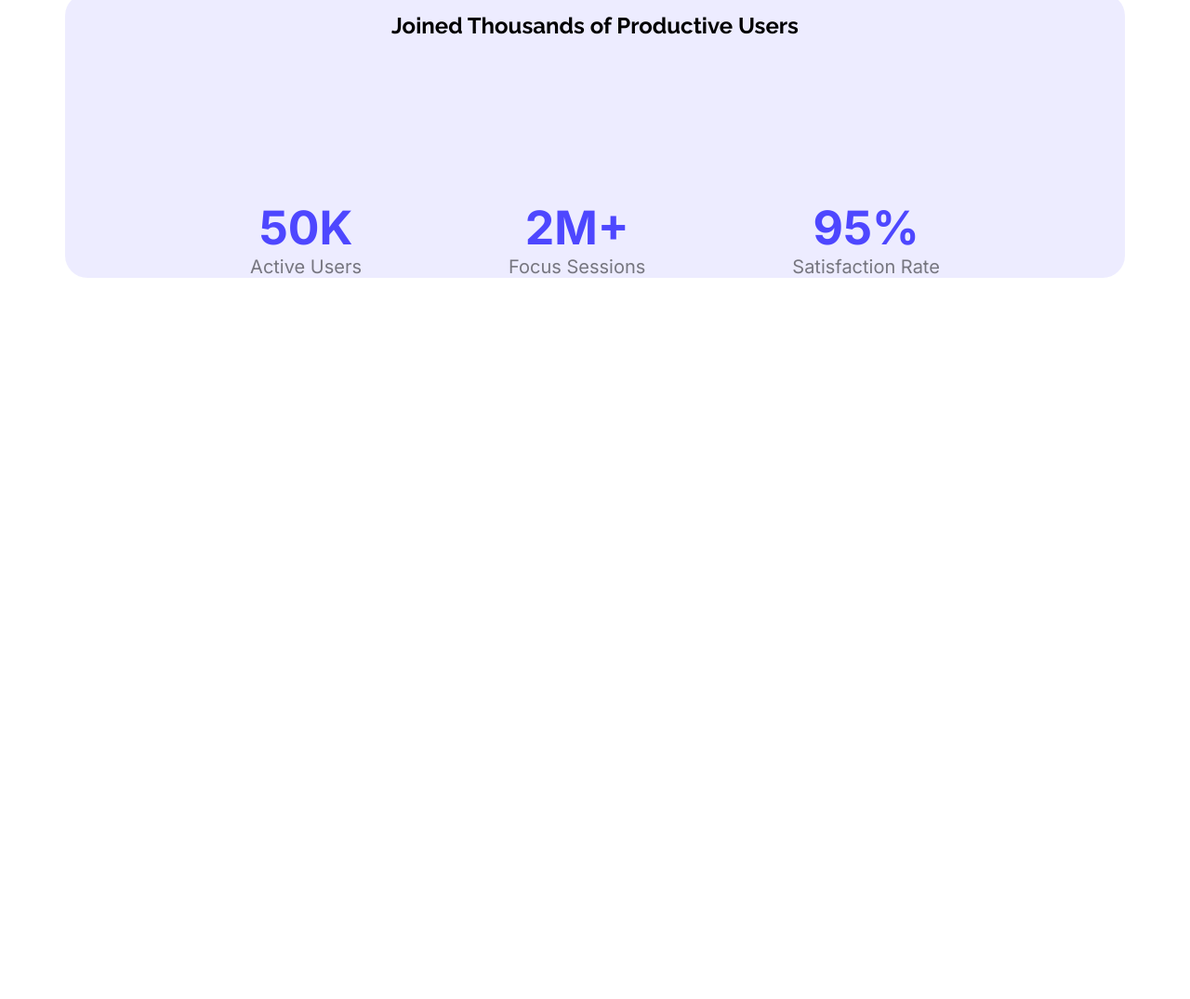
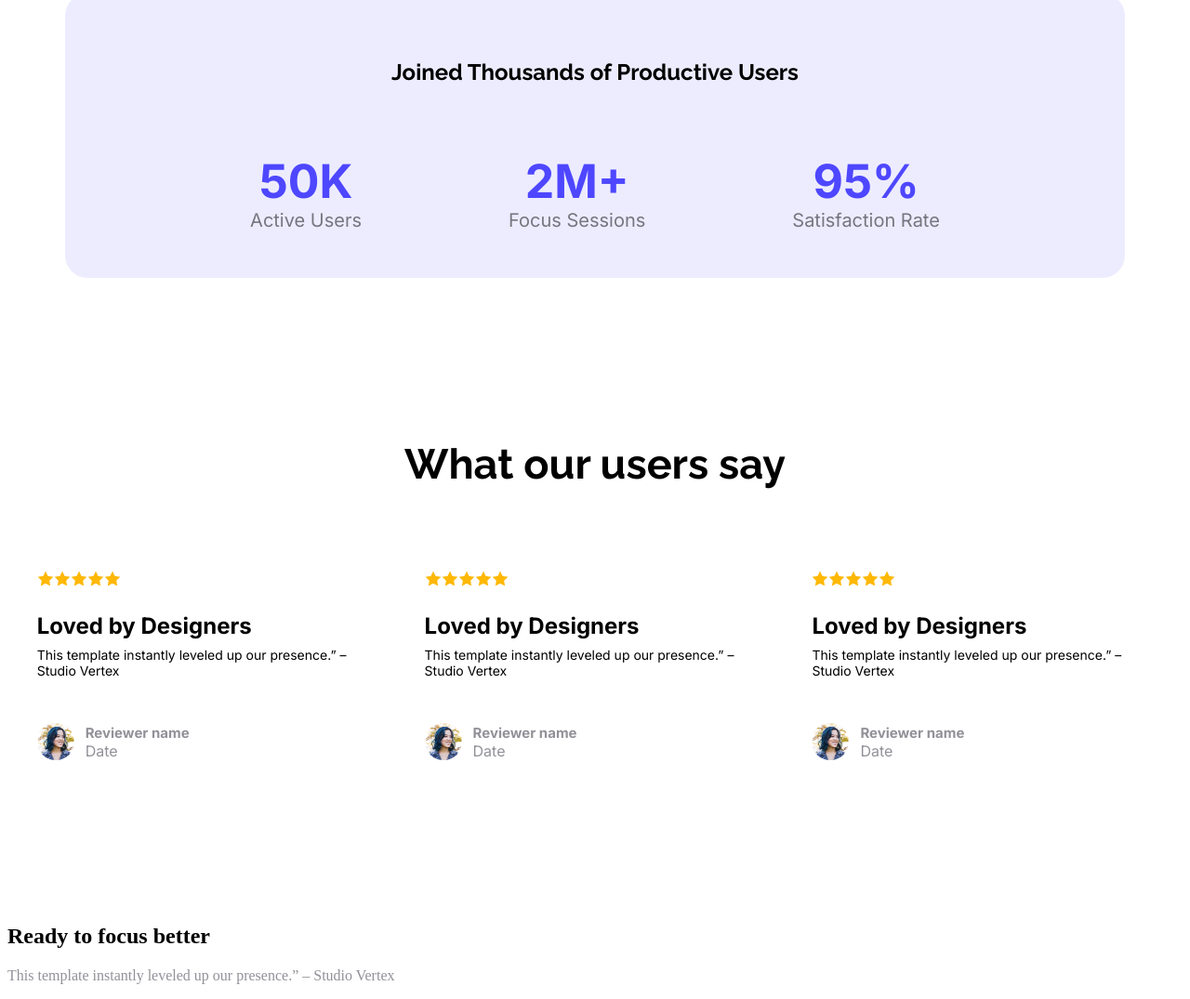
Before and after one commit to aashraful349/assignment01, a plain HTML site: page index.html in a window 1280 px wide. Shown: the part 1357-2432 px from the top of the page at 93% size. Before the commit the page ends 1664 px from the top, so only its background shows below. Drawn offline with Linux system fonts and the light colour scheme.

Commit message:
fixed padding related issue

```diff
--- a/index.html
+++ b/index.html
@@ -60,7 +60,78 @@
             </div>
 
         </section>
+        <section>
+            <div class="p-container">
+                <div class="review-container">
+                    <h1 class="c-title raleway-normal">What our users say</h1>
+                    <div class="reviews inter-normal">
+                        <div class="review">
+                            <div class="r-data">
+                                <div class="stars"><img src="Assets\icon-star.png" alt="star"><img src="Assets\icon-star.png" alt="star"><img
+                                src="Assets\icon-star.png" alt="star"><img src="Assets\icon-star.png" alt="star"><img
+                                src="Assets\icon-star.png" alt="star"></div>
+                                <h4 class="r-title">Loved by Designers</h4>
+                                <p class="r-subtitle">This template instantly leveled up our presence.” – Studio Vertex</p>
+                            </div>
+                            <div class="u-details">
+                                <div class="dp">
+                                <img class="avatar" src="Assets\avatar.png" alt="pic of the user">
+                                </div>
+                                <div class="details">
+                                    <p class="name inter-normal g-color">Reviewer name</p>
+                                    <p class="date g-color">Date</p>
+                                </div>
+                            </div>
 
+                        </div>
+                        <div class="review">
+                            <div class="r-data">
+                                <div class="stars"><img src="Assets\icon-star.png" alt="star"><img src="Assets\icon-star.png" alt="star"><img
+                                src="Assets\icon-star.png" alt="star"><img src="Assets\icon-star.png" alt="star"><img
+                                src="Assets\icon-star.png" alt="star"></div>
+                                <h4 class="r-title">Loved by Designers</h4>
+                                <p class="r-subtitle">This template instantly leveled up our presence.” – Studio Vertex</p>
+                            </div>
+                            <div class="u-details">
+                                <div class="dp">
+                                <img class="avatar" src="Assets\avatar.png" alt="pic of the user">
+                                </div>
+                                <div class="details">
+                                    <p class="name inter-normal g-color">Reviewer name</p>
+                                    <p class="date g-color">Date</p>
+                                </div>
+                            </div>
+
+                        </div>
+                        <div class="review">
+                            <div class="r-data">
+                                <div class="stars"><img src="Assets\icon-star.png" alt="star"><img src="Assets\icon-star.png" alt="star"><img
+                                src="Assets\icon-star.png" alt="star"><img src="Assets\icon-star.png" alt="star"><img
+                                src="Assets\icon-star.png" alt="star"></div>
+                                <h4 class="r-title">Loved by Designers</h4>
+                                <p class="r-subtitle">This template instantly leveled up our presence.” – Studio Vertex</p>
+                            </div>
+                            <div class="u-details">
+                                <div class="dp">
+                                <img class="avatar" src="Assets\avatar.png" alt="pic of the user">
+                                </div>
+                                <div class="details">
+                                    <p class="name inter-normal g-color">Reviewer name</p>
+                                    <p class="date g-color ">Date</p>
+                                </div>
+                            </div>
+
+                        </div>
+                    </div>
+                </div>
+            </div>
+        </section>
+        <section>
+            <div class="poster">
+                <h1>Ready to focus better</h1>
+                <p class="g-color">This template instantly leveled up our presence.” – Studio Vertex</p>
+            </div>
+        </section>
     </main>
     <footer>
 
--- a/styles/style.css
+++ b/styles/style.css
@@ -68,6 +68,7 @@ nav {
     flex-direction: column;
     align-items: center;
     justify-content: center;
+    margin-bottom: 137px;
 }
 
 .title{
@@ -98,6 +99,7 @@ nav {
     justify-content: space-between;
     align-items: center;
     column-gap: 158px;
+    padding-bottom: 50px;
 }
 .ac-font{
     font-weight: bold;
@@ -125,10 +127,9 @@ nav {
     height: 306px;
     background-color:rgba(78, 71, 255, 0.1);
     border-radius: 24px;
-    gap: 0px;
 }
 .users-header{
-    margin-bottom: 0px;
+    padding-top: 50px;
 }
 .action-text{
     margin-top: 23px;
@@ -137,3 +138,88 @@ nav {
     width: 517px;
     height: 203px;
 }
+
+
+/* Reviews */
+.review-container{
+    display:flex;
+    flex-direction: column;
+    justify-content: center;
+    align-items: center;
+}
+.reviews{
+    display: flex;
+    justify-content: space-between;
+    align-items: center;
+    column-gap: 50px;
+    padding-top: 50px;
+}
+.c-title{
+    font-size: 45px;
+
+}
+.r-title{
+    font-weight: semi-bold;
+    font-size: 24px;
+}
+.review{
+    width: 366.87px;
+    height: 243px;
+}
+.avatar{
+    width: 40px;
+    height:40px;
+    border-radius: 50px;
+
+
+}
+.g-color{
+    color:rgba(37, 36, 50, 0.5);;
+}
+.name{
+    padding-top: 10px;
+    font-weight: bold;
+    font-size: 15px;
+    margin-bottom: 0;
+    padding-bottom: 0;
+}
+.date{
+    margin-top: 0;
+    padding-top: 8;
+}
+.u-details{
+    display: flex;
+    width: 318.67px;
+    height: 46;
+    margin: 24px 24px 24px 0px;
+}
+.details{
+    display: flex;
+    flex-direction: column;
+    gap: 0px;
+    padding-left: 12px;
+
+}
+.dp{
+    padding-top: 24px;
+}
+.r-subtitle{
+    font-size: 14px;
+}
+/* .r-data{
+    display: flex;
+    flex-direction: column;
+    justify-content: center;
+    margin-top: 0;
+} */
+.r-title{
+    margin-top: 24px;
+    margin-bottom: 0;
+}
+.r-subtitle{
+    margin-top: 8px;
+    margin-bottom: 0;
+}
+.p-container{
+    margin-bottom: 137px;
+}
```
